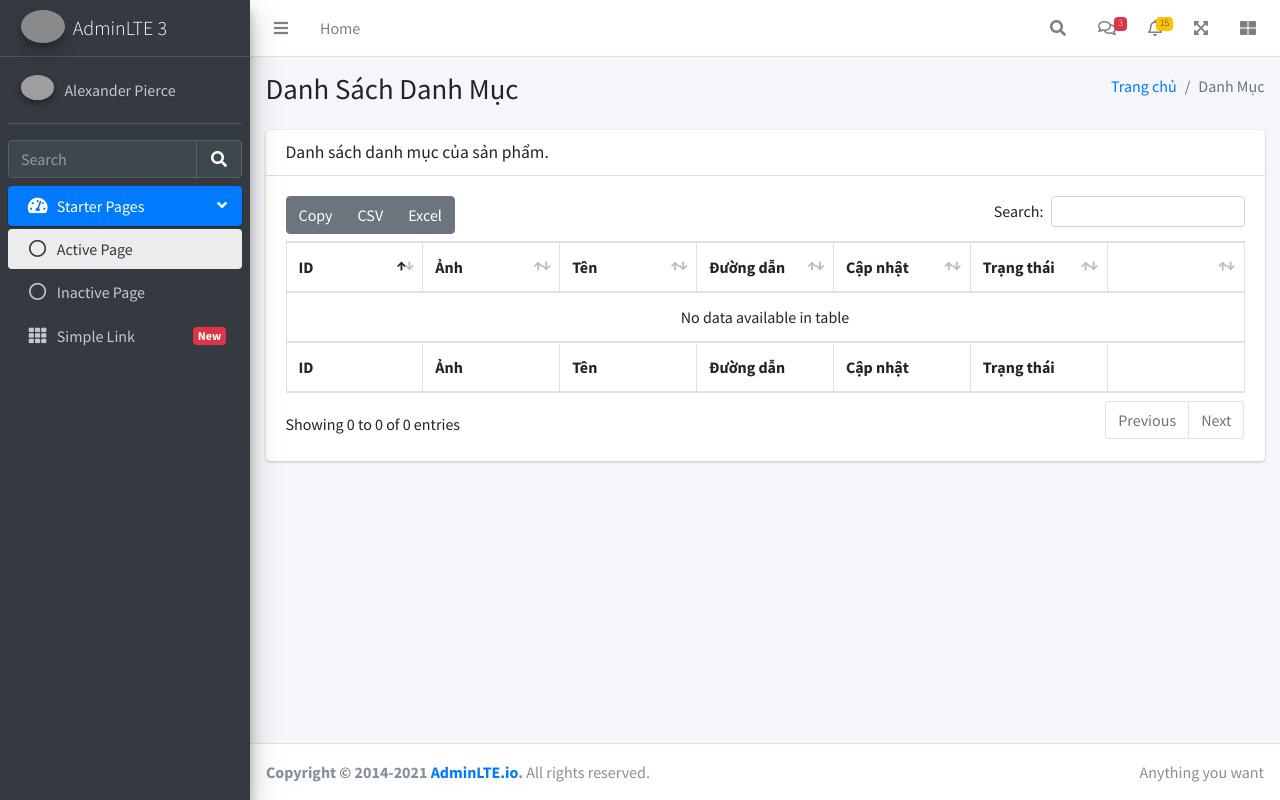
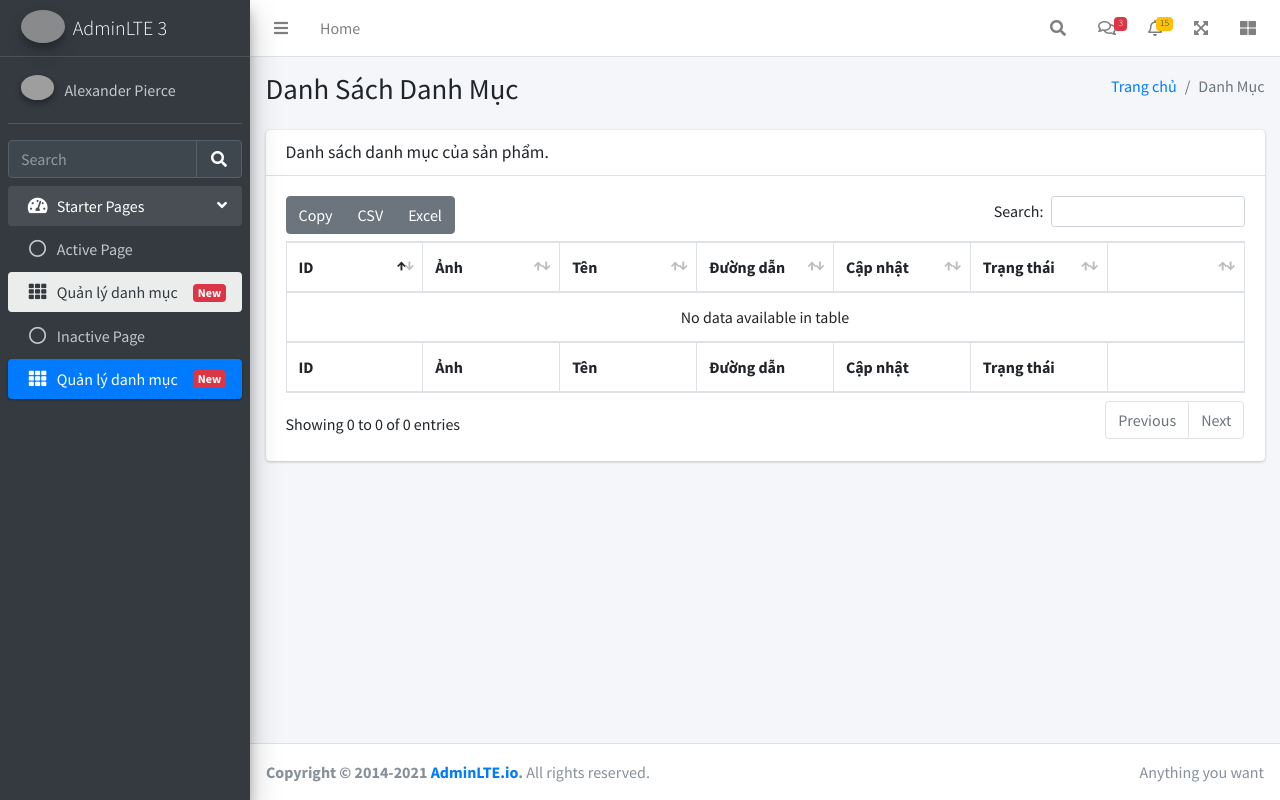
Before and after one commit to vulct/cuahangdien, a Laravel app: page /admin/categories in a window 1280 px wide. Run offline with Laravel 8, Linux system fonts and the light colour scheme; the visitor is signed in with stand-in values (Sample User, id 1); data that the repository does not hold is empty; some libraries are stand-ins or nearby versions; grey boxes are pictures that could not be loaded.

Commit message:
add active nav

```diff
--- a/public/manage/dist/js/custom.js
+++ b/public/manage/dist/js/custom.js
@@ -23,6 +23,18 @@ toastr.options = {
     "showMethod": "fadeIn",
     "hideMethod": "fadeOut"
 }
+
+$(function(){
+    var current = location.pathname;
+    $('nav ul li a').each(function(){
+        var $this = $(this);
+        // if the current path is like this link, make it active
+        url = $this.attr('href').replace(/^.*\/\/[^\/]+/, '');
+        if(url.indexOf(current) !== -1){
+            $this.addClass('active');
+        }
+    })
+})
 
 // Login
 $(document).ready(function () {
@@ -75,8 +87,7 @@ $('.btn-show').on( "click touchend",function(){
             $('#show').modal('show');
         },
         error: function (jqXHR, textStatus, errorThrown) {
-            //xử lý lỗi tại đây
-            alert(errorThrown)
+            toastr.error(errorThrown)
         }
     })
 })
@@ -100,8 +111,7 @@ $('.btn-edit').on( "click touchend",function(){
             $('#edit').modal('show');
         },
         error: function (jqXHR, textStatus, errorThrown) {
-            //xử lý lỗi tại đây
-            alert(errorThrown)
+            toastr.error(errorThrown)
         }
     })
 })
--- a/resources/views/admin/layouts/nav.blade.php
+++ b/resources/views/admin/layouts/nav.blade.php
@@ -171,7 +171,7 @@
                 <!-- Add icons to the links using the .nav-icon class
                      with font-awesome or any other icon font library -->
                 <li class="nav-item menu-open">
-                    <a href="#" class="nav-link active">
+                    <a href="#" class="nav-link">
                         <i class="nav-icon fas fa-tachometer-alt"></i>
                         <p>
                             Starter Pages
@@ -180,9 +180,18 @@
                     </a>
                     <ul class="nav nav-treeview">
                         <li class="nav-item">
-                            <a href="#" class="nav-link active">
+                            <a href="#" class="nav-link">
                                 <i class="far fa-circle nav-icon"></i>
                                 <p>Active Page</p>
+                            </a>
+                        </li>
+                        <li class="nav-item">
+                            <a href="{{route('admin.categories.index')}}" class="nav-link">
+                                <i class="nav-icon fas fa-th"></i>
+                                <p>
+                                    Quản lý danh mục
+                                    <span class="right badge badge-danger">New</span>
+                                </p>
                             </a>
                         </li>
                         <li class="nav-item">
@@ -193,11 +202,13 @@
                         </li>
                     </ul>
                 </li>
+
+{{--                add new--}}
                 <li class="nav-item">
-                    <a href="#" class="nav-link">
+                    <a href="{{route('admin.categories.index')}}" class="nav-link">
                         <i class="nav-icon fas fa-th"></i>
                         <p>
-                            Simple Link
+                            Quản lý danh mục
                             <span class="right badge badge-danger">New</span>
                         </p>
                     </a>
```
